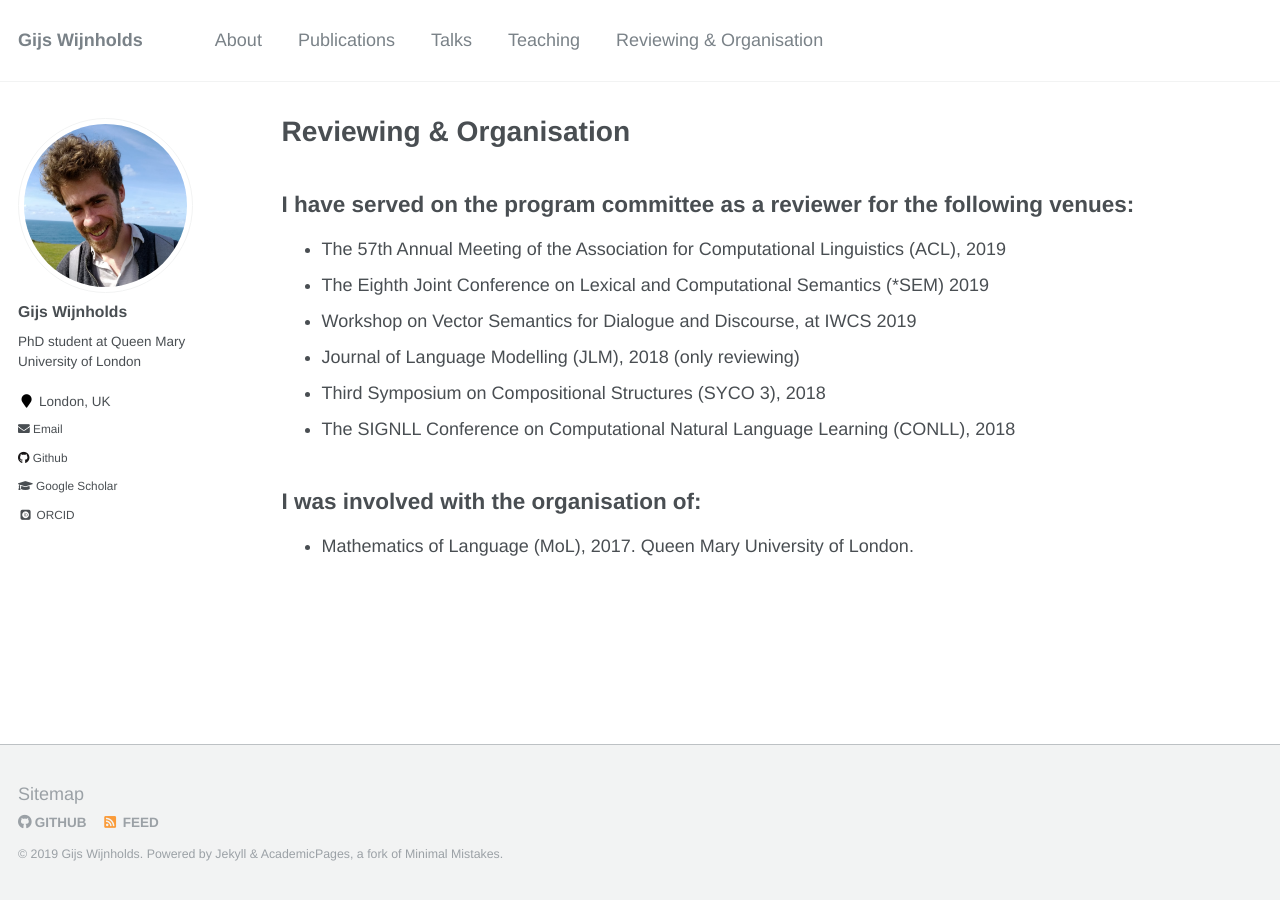
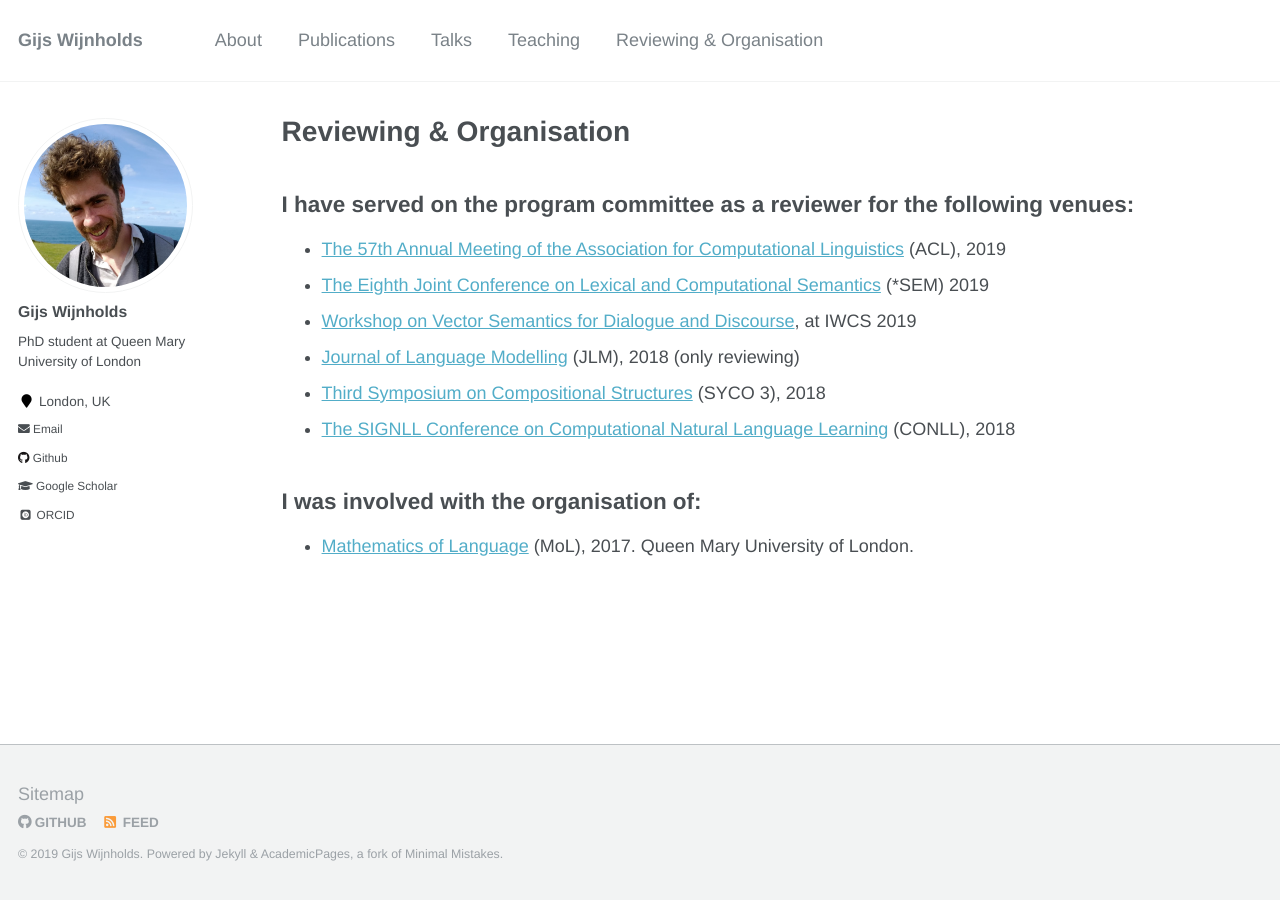
Before and after one commit to gijswijnholds/gijswijnholds.github.io, a Jekyll site: the page built from _pages/organisation.md, in a window 1280 px wide. Built offline with Jekyll 4.4.1, drawn with Linux system fonts in a browser that asks for light colours; some web fonts are replaced; part of the change alters nothing that is shown.

```diff
--- a/_pages/organisation.md
+++ b/_pages/organisation.md
@@ -11,17 +11,17 @@ I have served on the program committee as a reviewer for the following venues:
 ------
 
 <ul>
-  <li>The 57th Annual Meeting of the Association for Computational Linguistics (ACL), 2019</li>
-  <li>The Eighth Joint Conference on Lexical and Computational Semantics (*SEM) 2019</li>
-  <li>Workshop on Vector Semantics for Dialogue and Discourse, at IWCS 2019 </li>
-  <li>Journal of Language Modelling (JLM), 2018 (only reviewing)</li>
-  <li>Third Symposium on Compositional Structures (SYCO 3), 2018</li>
-  <li>The SIGNLL Conference on Computational Natural Language Learning (CONLL), 2018</li>
+  <li><a href="http://www.acl2019.org">The 57th Annual Meeting of the Association for Computational Linguistics</a> (ACL), 2019</li>
+  <li><a href="https://starsem.org/2019/">The Eighth Joint Conference on Lexical and Computational Semantics</a> (*SEM) 2019</li>
+  <li><a href="https://sites.google.com/site/dialoguevector/">Workshop on Vector Semantics for Dialogue and Discourse</a>, at IWCS 2019 </li>
+  <li><a href="http://jlm.ipipan.waw.pl">Journal of Language Modelling</a> (JLM), 2018 (only reviewing)</li>
+  <li><a href="http://events.cs.bham.ac.uk/syco/3/">Third Symposium on Compositional Structures</a> (SYCO 3), 2018</li>
+  <li><a href="https://www.conll.org/2018">The SIGNLL Conference on Computational Natural Language Learning</a> (CONLL), 2018</li>
 </ul>
 
 I was involved with the organisation of:
 ------
 
 <ul>
-  <li>Mathematics of Language (MoL), 2017. Queen Mary University of London.</li>
+  <li><a href="http://www.molweb.org/mol/mol2017/">Mathematics of Language</a> (MoL), 2017. Queen Mary University of London.</li>
 </ul>
```
